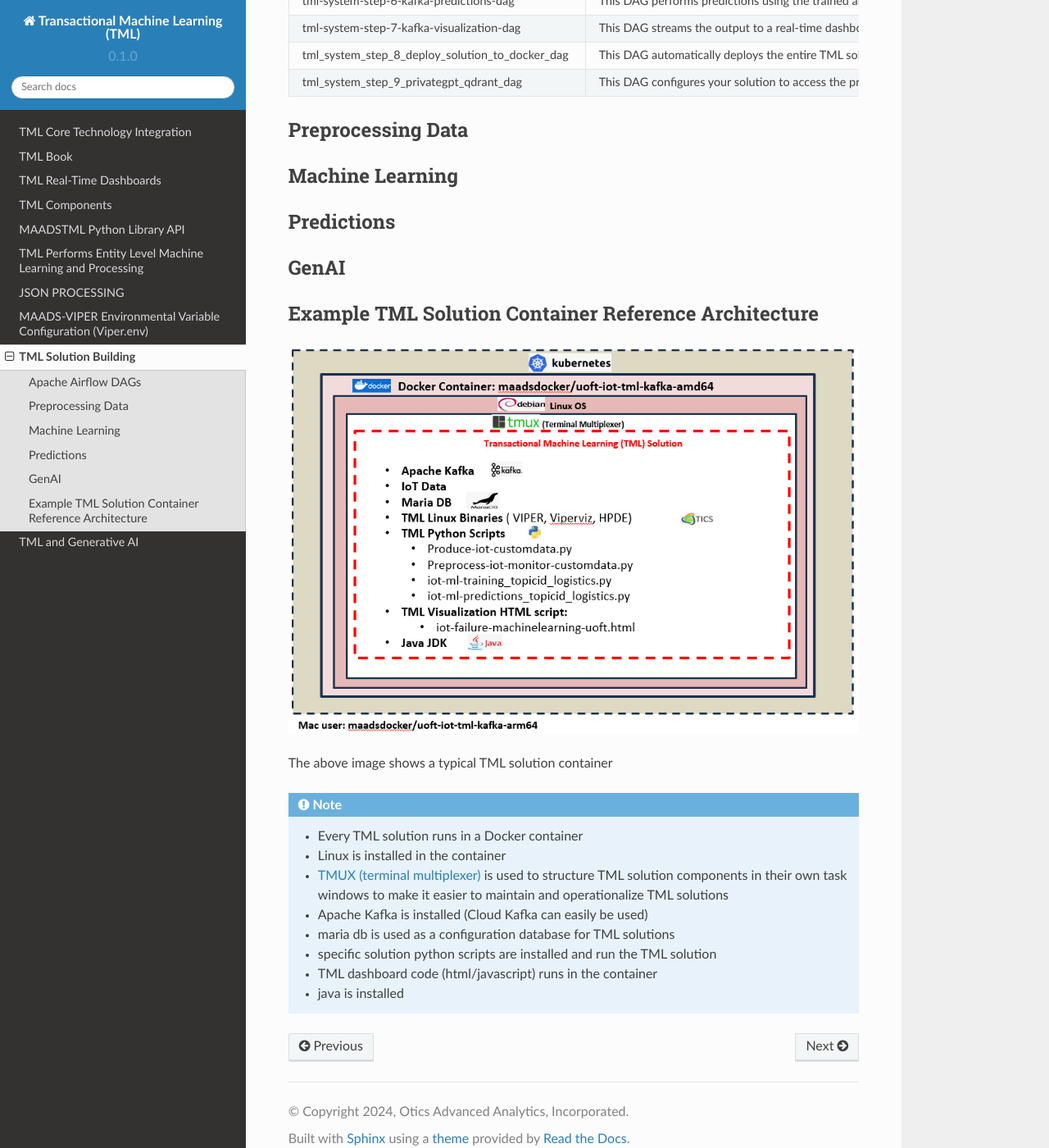
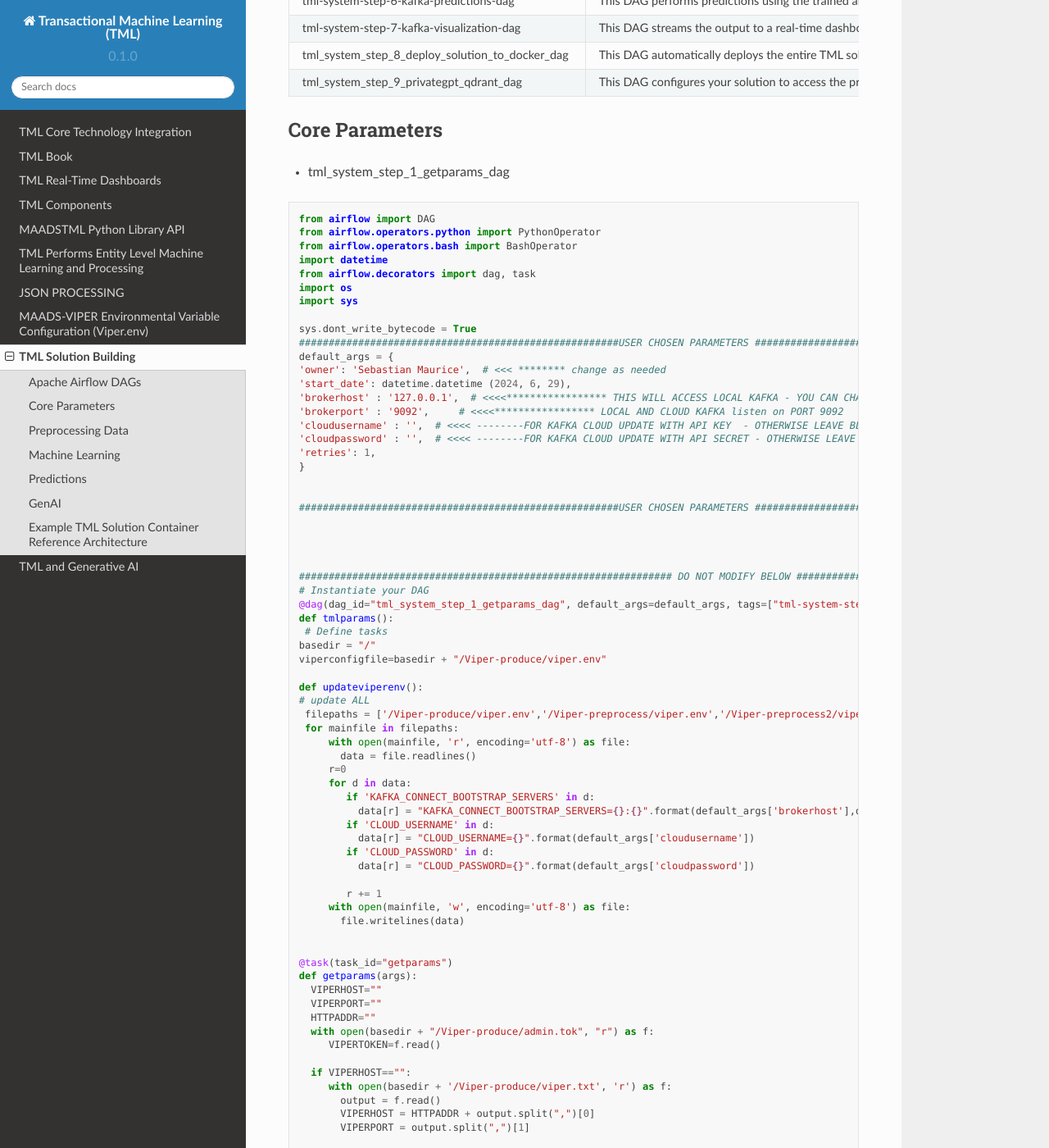
Before and after one commit to smaurice101/readthedocs, a Sphinx documentation site: the page built from docs/source/tmlbuilds.rst, in a window 1280 px wide and 1400 px high, scrolled down 1242 px. Shown: the whole window at 82% size. Built offline with Sphinx 7.4.7 and the Read the Docs theme 2.0.0, drawn with Linux system fonts in a browser that asks for light colours; some of the changed text lies outside the part shown.

Commit message:
Update tmlbuilds.rst

```diff
--- a/docs/source/tmlbuilds.rst
+++ b/docs/source/tmlbuilds.rst
@@ -49,6 +49,96 @@
    * - tml_system_step_9_privategpt_qdrant_dag
      - This DAG configures your solution to access the privateGPT and Qdrant containers.
 
+Core Parameters
+-----------------
+
+* tml_system_step_1_getparams_dag
+
+.. code-block::
+
+   from airflow import DAG
+   from airflow.operators.python import PythonOperator
+   from airflow.operators.bash import BashOperator
+   import datetime
+   from airflow.decorators import dag, task
+   import os
+   import sys
+
+   sys.dont_write_bytecode = True
+   ######################################################USER CHOSEN PARAMETERS ###########################################################
+   default_args = {
+   'owner': 'Sebastian Maurice',  # <<< ******** change as needed
+   'start_date': datetime.datetime (2024, 6, 29),
+   'brokerhost' : '127.0.0.1',  # <<<<***************** THIS WILL ACCESS LOCAL KAFKA - YOU CAN CHANGE TO CLOUD KAFKA HOST
+   'brokerport' : '9092',     # <<<<***************** LOCAL AND CLOUD KAFKA listen on PORT 9092
+   'cloudusername' : '',  # <<<< --------FOR KAFKA CLOUD UPDATE WITH API KEY  - OTHERWISE LEAVE BLANK
+   'cloudpassword' : '',  # <<<< --------FOR KAFKA CLOUD UPDATE WITH API SECRET - OTHERWISE LEAVE BLANK
+   'retries': 1,
+   }
+
+
+   ######################################################USER CHOSEN PARAMETERS ###########################################################
+
+
+
+
+   ############################################################### DO NOT MODIFY BELOW ####################################################
+   # Instantiate your DAG
+   @dag(dag_id="tml_system_step_1_getparams_dag", default_args=default_args, tags=["tml-system-step-1-getparams"], schedule=None, start_date=datetime.datetime(2022, 3, 4), catchup=False)
+   def tmlparams():
+    # Define tasks
+   basedir = "/"
+   viperconfigfile=basedir + "/Viper-produce/viper.env"
+
+   def updateviperenv():
+   # update ALL
+    filepaths = ['/Viper-produce/viper.env','/Viper-preprocess/viper.env','/Viper-preprocess2/viper.env','/Viper-ml/viper.env','/Viperviz/viper.env']
+    for mainfile in filepaths:
+        with open(mainfile, 'r', encoding='utf-8') as file:
+          data = file.readlines()
+        r=0
+        for d in data:
+           if 'KAFKA_CONNECT_BOOTSTRAP_SERVERS' in d:
+             data[r] = "KAFKA_CONNECT_BOOTSTRAP_SERVERS={}:{}".format(default_args['brokerhost'],default_args['brokerport'])
+           if 'CLOUD_USERNAME' in d:
+             data[r] = "CLOUD_USERNAME={}".format(default_args['cloudusername'])
+           if 'CLOUD_PASSWORD' in d:
+             data[r] = "CLOUD_PASSWORD={}".format(default_args['cloudpassword'])
+
+           r += 1
+        with open(mainfile, 'w', encoding='utf-8') as file:
+          file.writelines(data)
+
+
+   @task(task_id="getparams")
+   def getparams(args):
+     VIPERHOST=""
+     VIPERPORT=""
+     HTTPADDR=""
+     with open(basedir + "/Viper-produce/admin.tok", "r") as f:
+        VIPERTOKEN=f.read()
+
+     if VIPERHOST=="":
+        with open(basedir + '/Viper-produce/viper.txt', 'r') as f:
+          output = f.read()
+          VIPERHOST = HTTPADDR + output.split(",")[0]
+          VIPERPORT = output.split(",")[1]
+
+     ti.xcom_push(key='VIPERTOKEN',value=VIPERTOKEN)
+     ti.xcom_push(key='VIPERHOST',value=VIPERHOST)
+     ti.xcom_push(key='VIPERPORT',value=VIPERPORT)
+     ti.xcom_push(key='HTTPADDR',value=HTTPADDR)
+
+     updateviperenv()
+
+     return [VIPERTOKEN,VIPERHOST,VIPERPORT,HTTPADDR]
+
+     tmlsystemparams=getparams(default_args)
+     if tmlsystemparams[1]=="":
+        print("ERROR: No host specified")
+
+   dag = tmlparams()
+
 Preprocessing Data
 -----------------
 
```
